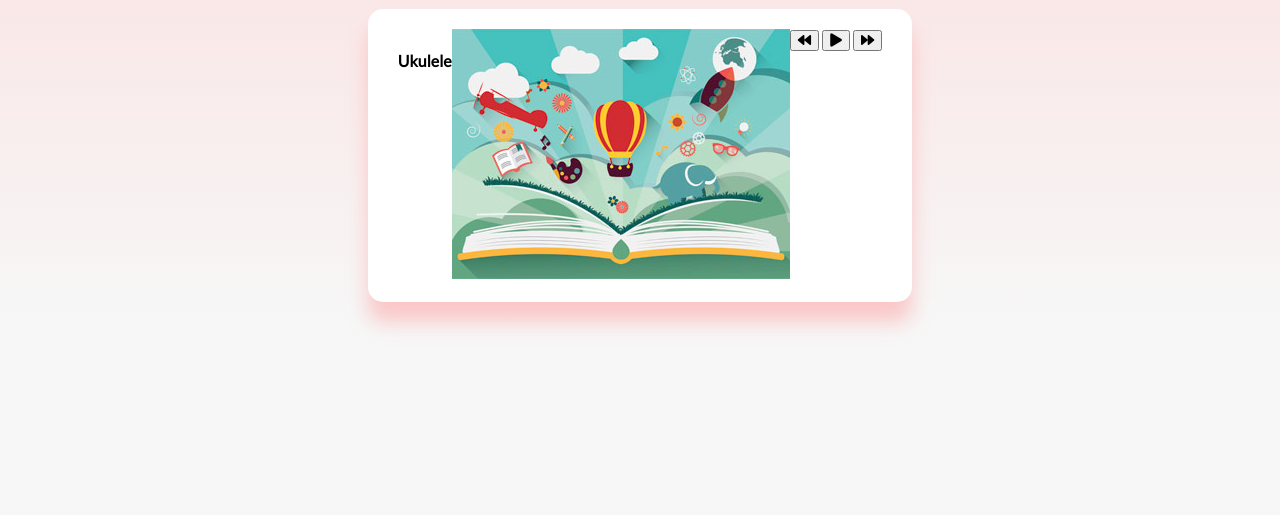
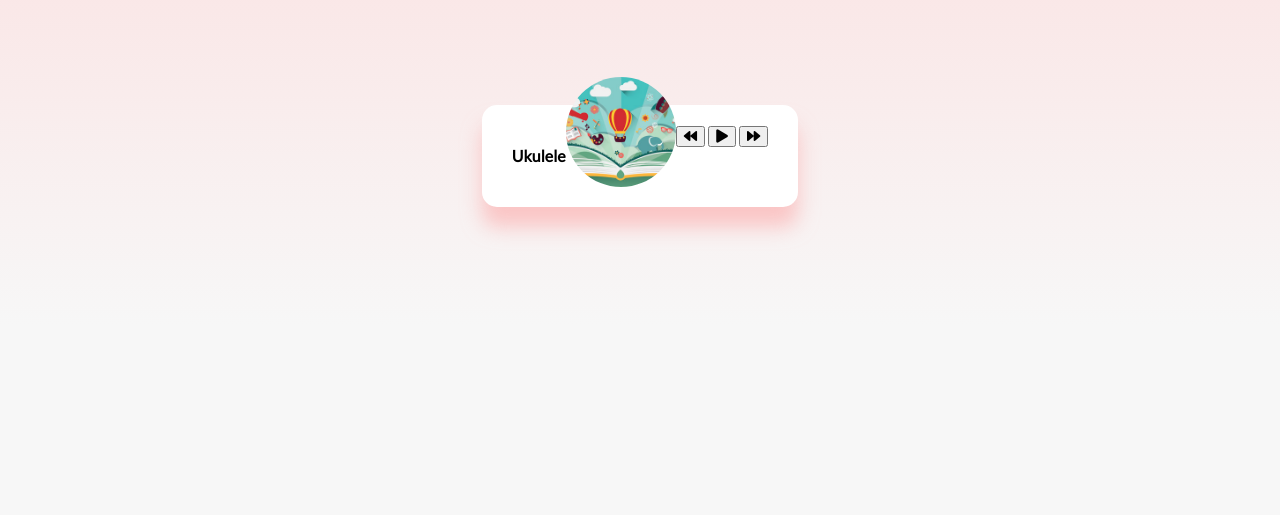
Before and after one commit to Annie-Huang/vanillawebprojects, a website: page music-player/index.html in a window 1280 px wide. Shown: the part 285-800 px from the top of the page. Drawn offline with Linux system fonts and the light colour scheme.

Commit message:
Style the image

```diff
--- a/music-player/style.css
+++ b/music-player/style.css
@@ -26,3 +26,19 @@ body {
   margin: 100px 0;
   z-index: 10;
 }
+
+
+.img-container {
+  position: relative;
+  width: 110px;
+}
+.img-container img {
+  width: inherit;
+  height: 110px;
+  border-radius: 50%;
+  object-fit: cover; /* this is to make sure it's not stretching */
+
+  position: absolute;
+  bottom: 0;
+  left: 0;
+}
```
